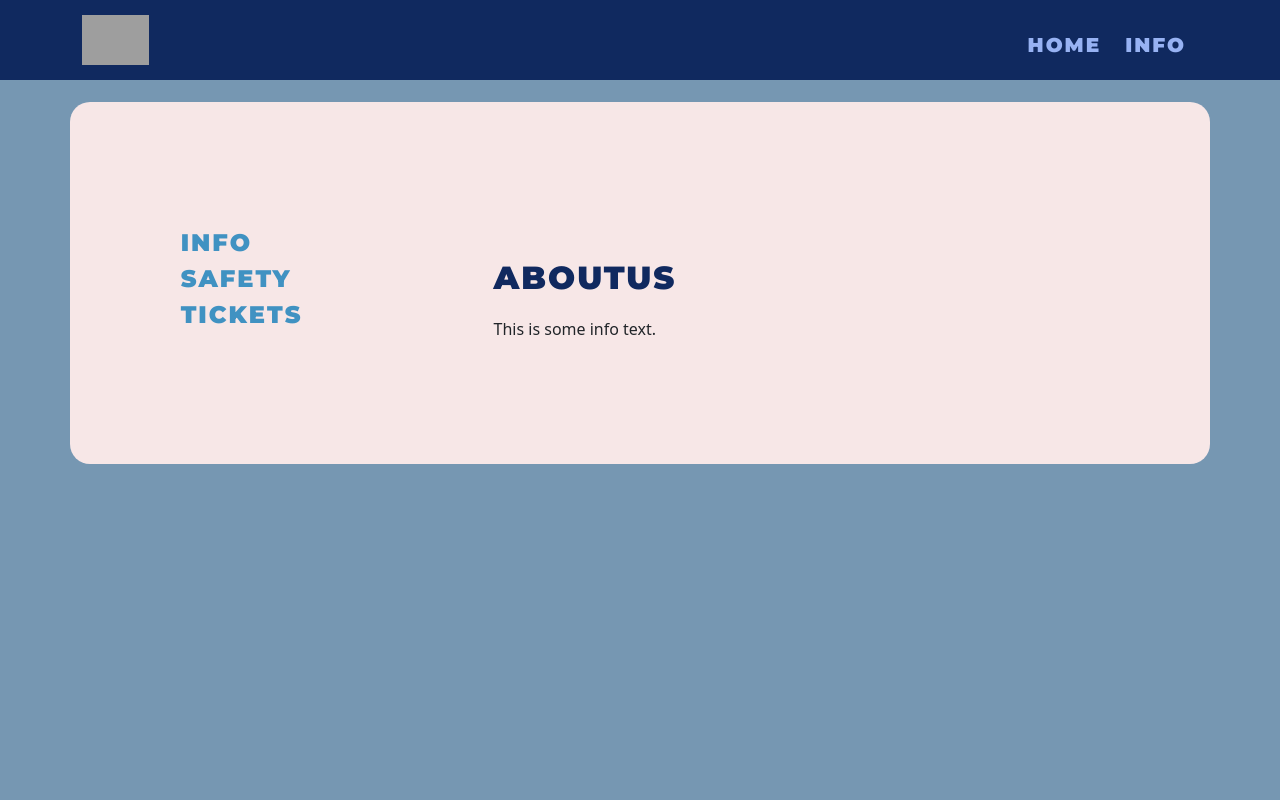
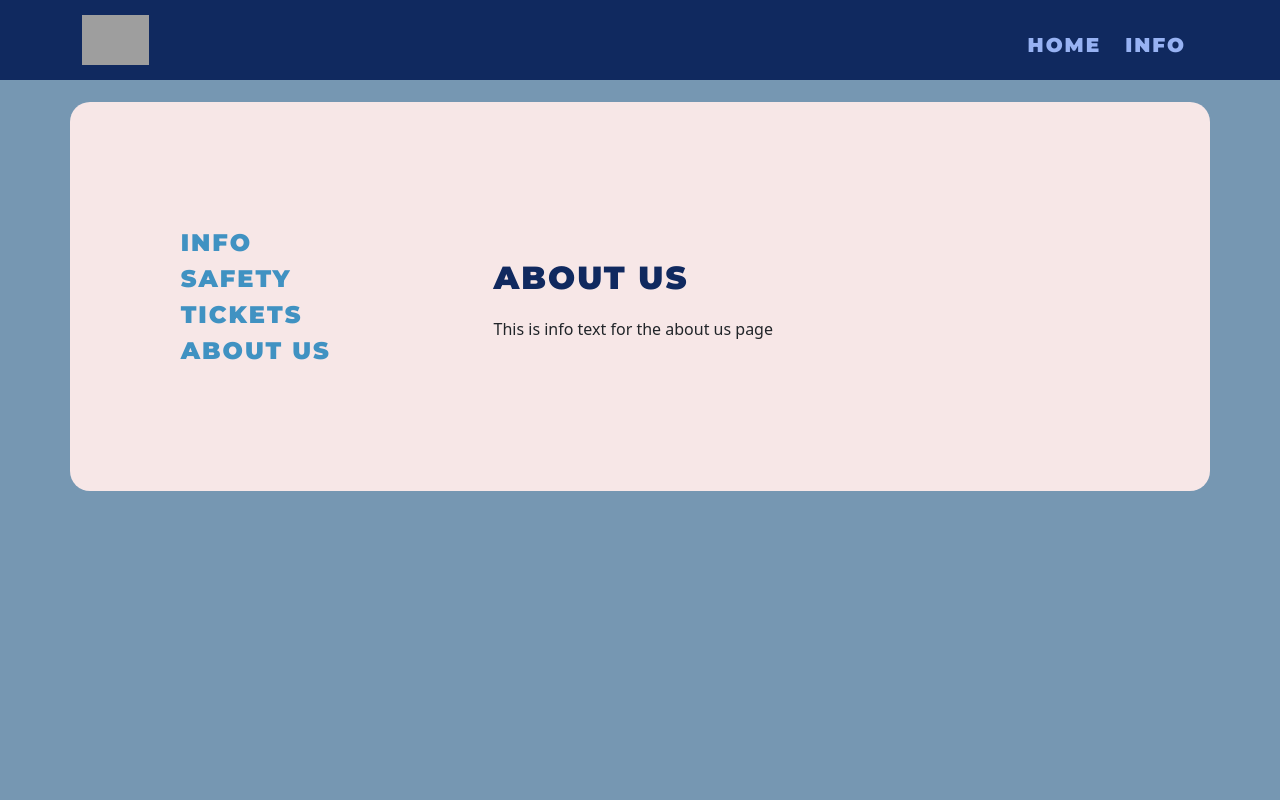
Before and after one commit to verkkomestari/otacruise, a React (Create React App) app: page /info/aboutus in a window 1280 px wide. Shown: the top 800 px of the page. Built offline with nearby package versions, Linux system fonts and the light colour scheme; grey boxes are pictures that could not be loaded; a web font is replaced by a local one.

Commit message:
rendering info nav from a list

```diff
--- /dev/null
+++ b/src/assets/infoList.js
@@ -0,0 +1,24 @@
+const infoList = [
+  {
+    id: 'main',
+    title: 'Info',
+    content: 'This is info text for the main info page',
+  },
+  {
+    id: 'safety',
+    title: 'Safety',
+    content: 'This is info text for the safety page',
+  },
+  {
+    id: 'tickets',
+    title: 'Tickets',
+    content: 'This is info text for the tickets info page',
+  },
+  {
+    id: 'aboutus',
+    title: 'About Us',
+    content: 'This is info text for the about us page',
+  },
+];
+
+export default infoList;
--- a/src/components/Card.js
+++ b/src/components/Card.js
@@ -11,12 +11,12 @@ const Card = ({ title }) => {
       <div className='card m-3'>
         <div className='card-body' onClick={handleClick}>
           <h5 className='card-title montserrat'>{title}</h5>
-          <p className='card-text mb-3'>
+          <p className='card-text mb-1'>
             Some quick example text to build on the card title and make up the
             bulk of the card's content.
           </p>
         </div>
-        <div className='card-image'></div>
+        <div className='card-image rounded-bottom'></div>
       </div>
     </div>
   );
--- a/src/components/Info.js
+++ b/src/components/Info.js
@@ -3,24 +3,26 @@ import '../styles/Info.css';
 import InfoContent from './InfoContent';
 import InfoLink from './InfoLink';
 import { useParams } from 'react-router-dom';
-
+import infoList from '../assets/infoList';
 // Info page
 
 const Info = () => {
   const id = useParams().id;
-  const title = id === 'main' ? 'info' : id;
+  const infoText = infoList.find((info) => info.id === id);
   return (
     <div id='info-bg'>
       <div id='info-container' className='container'>
         <div id='info-container-child' className='row'>
           <div className='page-sidebar col-sm-4'>
             <ul className='nav nav-pills flex-column mb-auto montserrat'>
-              <InfoLink title={'Info'} />
-              <InfoLink title={'Safety'} />
-              <InfoLink title={'Tickets'} />
+              {infoList.map((item) => (
+                <div key={item.id}>
+                  <InfoLink info={item} />
+                </div>
+              ))}
             </ul>
           </div>
-          <InfoContent title={title} />
+          <InfoContent info={infoText} />
         </div>
       </div>
     </div>
--- a/src/components/InfoContent.js
+++ b/src/components/InfoContent.js
@@ -1,10 +1,10 @@
 // The text content on Info page
 
-const InfoContent = ({ title }) => {
+const InfoContent = ({ info }) => {
   return (
     <div className='page-content col-8'>
-      <h1 className='montserrat info-title'>{title}</h1>
-      <p>This is some info text.</p>
+      <h1 className='montserrat info-title'>{info.title}</h1>
+      <p>{info.content}</p>
     </div>
   );
 };
--- a/src/components/InfoLink.js
+++ b/src/components/InfoLink.js
@@ -1,11 +1,10 @@
 import { Link } from 'react-router-dom';
 
-const InfoLink = ({ title }) => {
-  const id = title === ('Info' || 'info') ? 'main' : title;
+const InfoLink = ({ info }) => {
   return (
     <li>
-      <Link to={`/info/${id.toLowerCase()}`} className='nav-item navlink fs-4'>
-        {title}
+      <Link to={`/info/${info.id}`} className='nav-item navlink fs-4'>
+        {info.title}
       </Link>
     </li>
   );
--- a/src/components/Intro.js
+++ b/src/components/Intro.js
@@ -12,7 +12,7 @@ const Intro = ({ introRef }) => {
       className='overflow-hidden text-center introContainer text-light db-bg'
     >
       <div className='spacer'></div>
-      <div className='container col-11 col-md-9 col-lg-8'>
+      <div className='container col-12 col-md-9 col-lg-8'>
         <h1 className='display-title introTitle display-5 mb-2'>
           Ahoy, Matey!
         </h1>
--- a/src/helpers/ScrollToTop.js
+++ b/src/helpers/ScrollToTop.js
@@ -6,7 +6,6 @@ const ScrollToTop = (props) => {
   const location = useLocation();
   useEffect(() => {
     // "document.documentElement.scrollTo" is the magic for React Router Dom v6
-    console.log(location);
     document.documentElement.scrollTo({
       top: 0,
       left: 0,
--- a/src/styles/Hero.css
+++ b/src/styles/Hero.css
@@ -57,8 +57,8 @@ h1 {
 .rapu1 {
   position: absolute;
   left: -80px;
-  top: 400px;
-  height: min(40vw, 40vh);
+  top: 450px;
+  height: min(50vw, 50vh);
   max-height: 240px;
   transform: rotate(0.15turn);
 }
--- a/src/styles/Intro.css
+++ b/src/styles/Intro.css
@@ -19,7 +19,7 @@
 }
 
 .card-container {
-  min-height: 300px;
+  min-height: 400px;
 }
 
 .card:hover {
```
